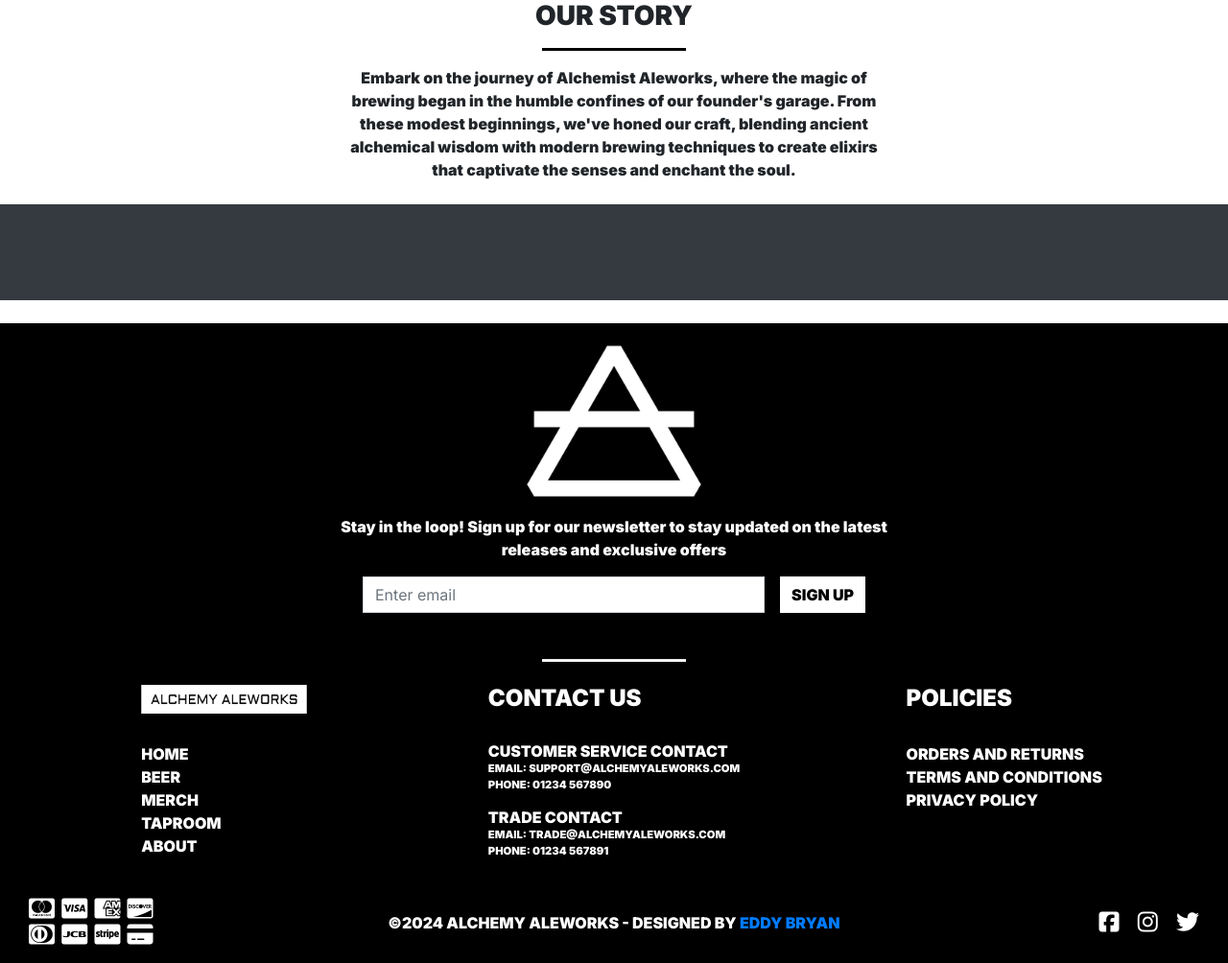
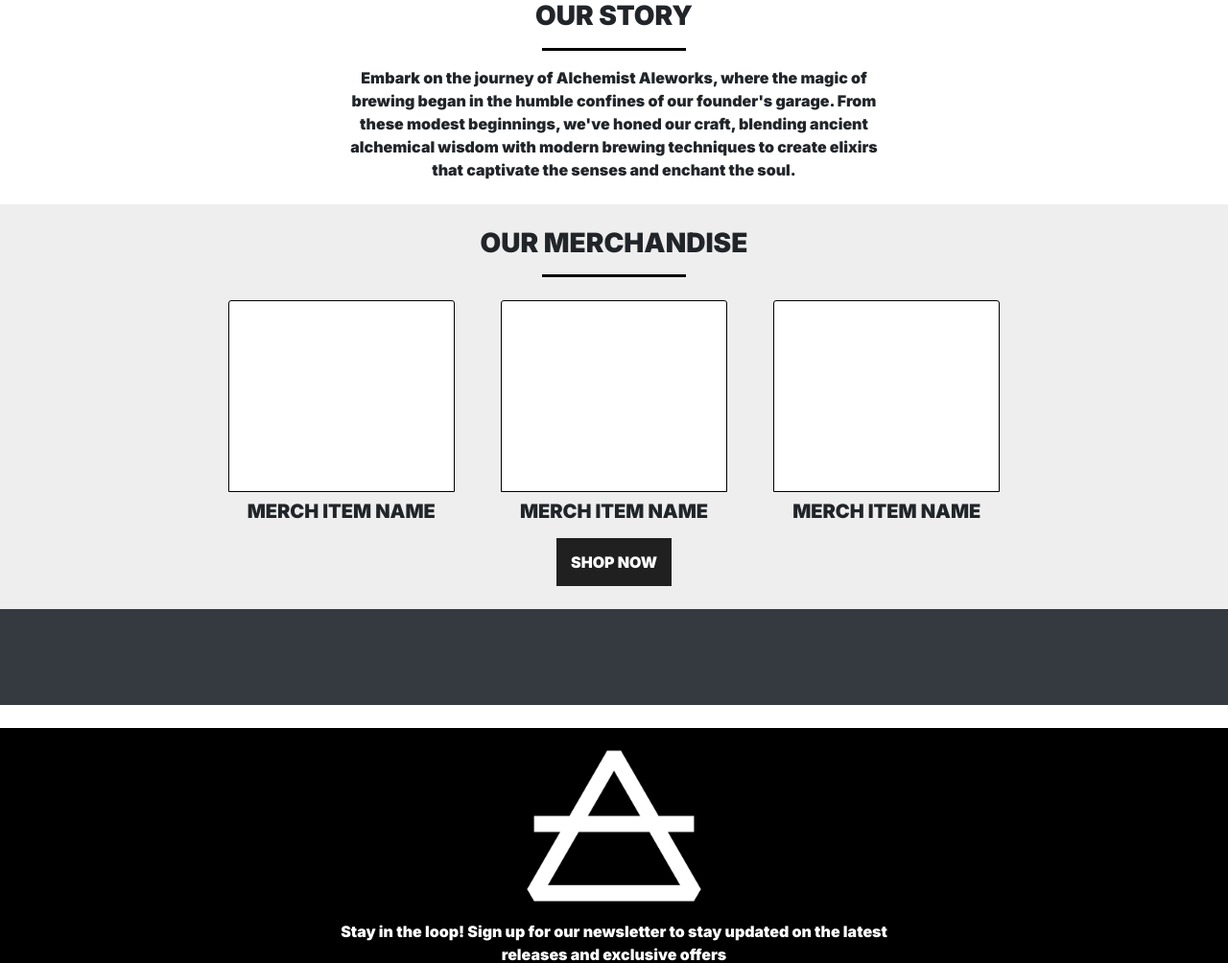
Before and after one commit to eddy-bryan/alchemy-aleworks, a Django app: page / in a window 1280 px wide. Shown: the part 1909-2913 px from the top of the page at 96% size. Run offline with Django 4.2, Linux system fonts and the light colour scheme; some libraries are stand-ins or nearby versions.

Commit message:
Added merchandise section to home page

```diff
--- a/home/templates/home/index.html
+++ b/home/templates/home/index.html
@@ -73,5 +73,36 @@
   </div>
 </div>
 
+<div class="overflow-hidden position-relative py-4 bg-gray" id="merchandise-section">
+  <div class="text-center text-uppercase col-12" id="merchandise-content">
+    <h3 class="mb-3">Our Merchandise</h3>
+    <hr class="bg-black my-0">
+    <div class="d-flex justify-content-center my-3">
+      <div class="card border-0 align-items-center mr-2 mx-sm-4 bg-gray">
+        <div class="card-img-top border-black bg-white my-2" style="width: 100%; height: 200px;"></div>
+        <!-- <img src="..." class="card-img-top border-black my-2" alt="..."> -->
+        <div class="card-body py-0">
+          <h5 class="card-title my-0">Merch Item Name</h5>
+        </div>
+      </div>
+      <div class="card border-0 align-items-center ml-2 mx-sm-4 bg-gray">
+        <div class="card-img-top border-black bg-white my-2" style="width: 100%; height: 200px;"></div>
+        <!-- <img src="..." class="card-img-top border-black my-2" alt="..."> -->
+        <div class="card-body py-0">
+          <h5 class="card-title my-0">Merch Item Name</h5>
+        </div>
+      </div>
+      <div class="d-none d-lg-block card border-0 align-items-center mx-sm-4 bg-gray">
+        <div class="card-img-top border-black bg-white my-2" style="width: 100%; height: 200px;"></div>
+        <!-- <img src="..." class="card-img-top border-black my-2" alt="..."> -->
+        <div class="card-body py-0">
+          <h5 class="card-title my-0">Merch Item Name</h5>
+        </div>
+      </div>
+    </div>
+    <a class="btn-gray" href="#">Shop Now</a>
+  </div>
+</div>
+
 <div class="bg-dark" style="height: 100px;"></div>
 {% endblock %}
--- a/static/css/base.css
+++ b/static/css/base.css
@@ -170,6 +170,10 @@ hr {
     background-color: #000;
 }
 
+.bg-gray {
+    background-color: #eee;
+}
+
 .width-fit-content {
     width: fit-content;
 }
```
